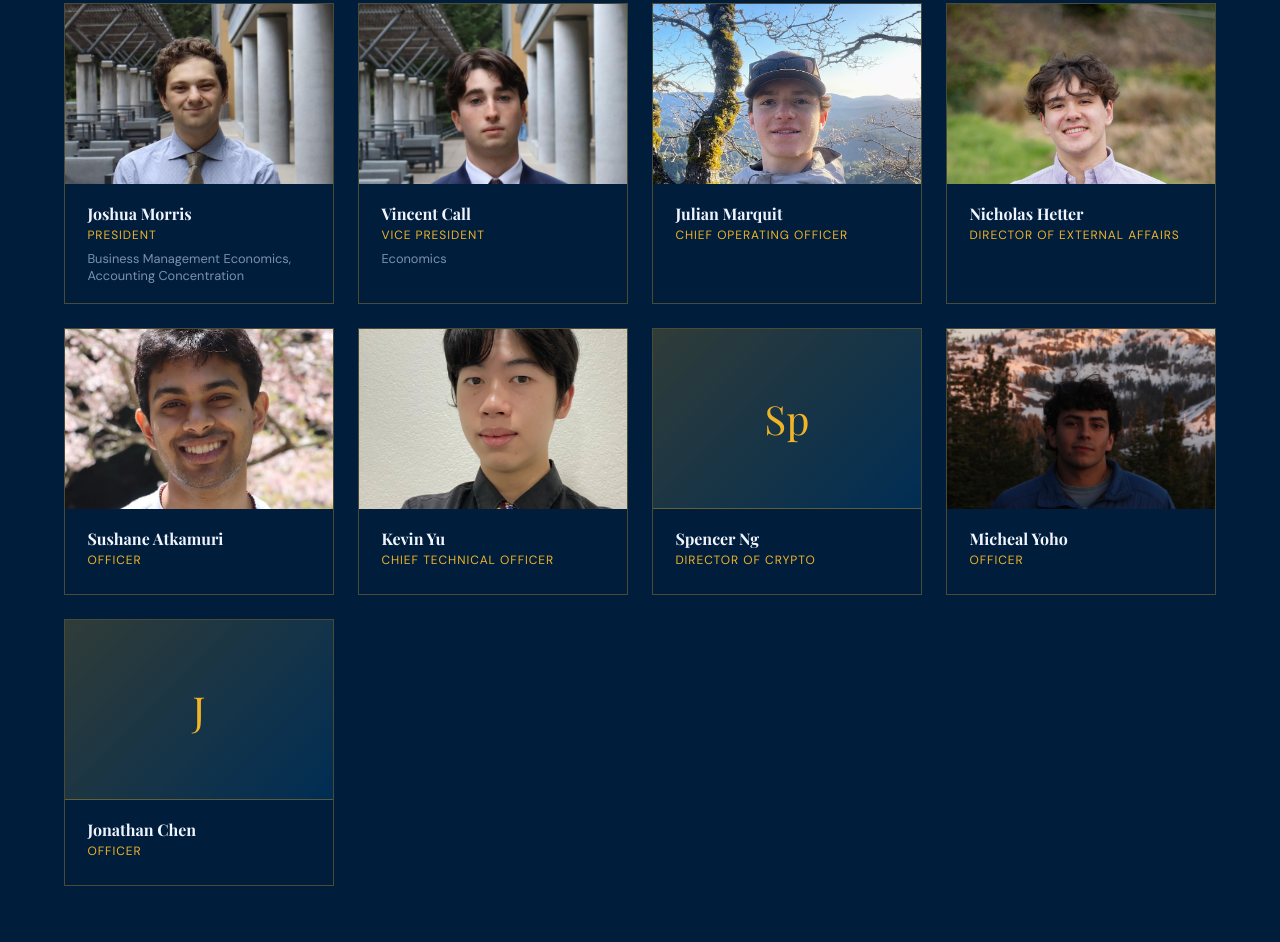
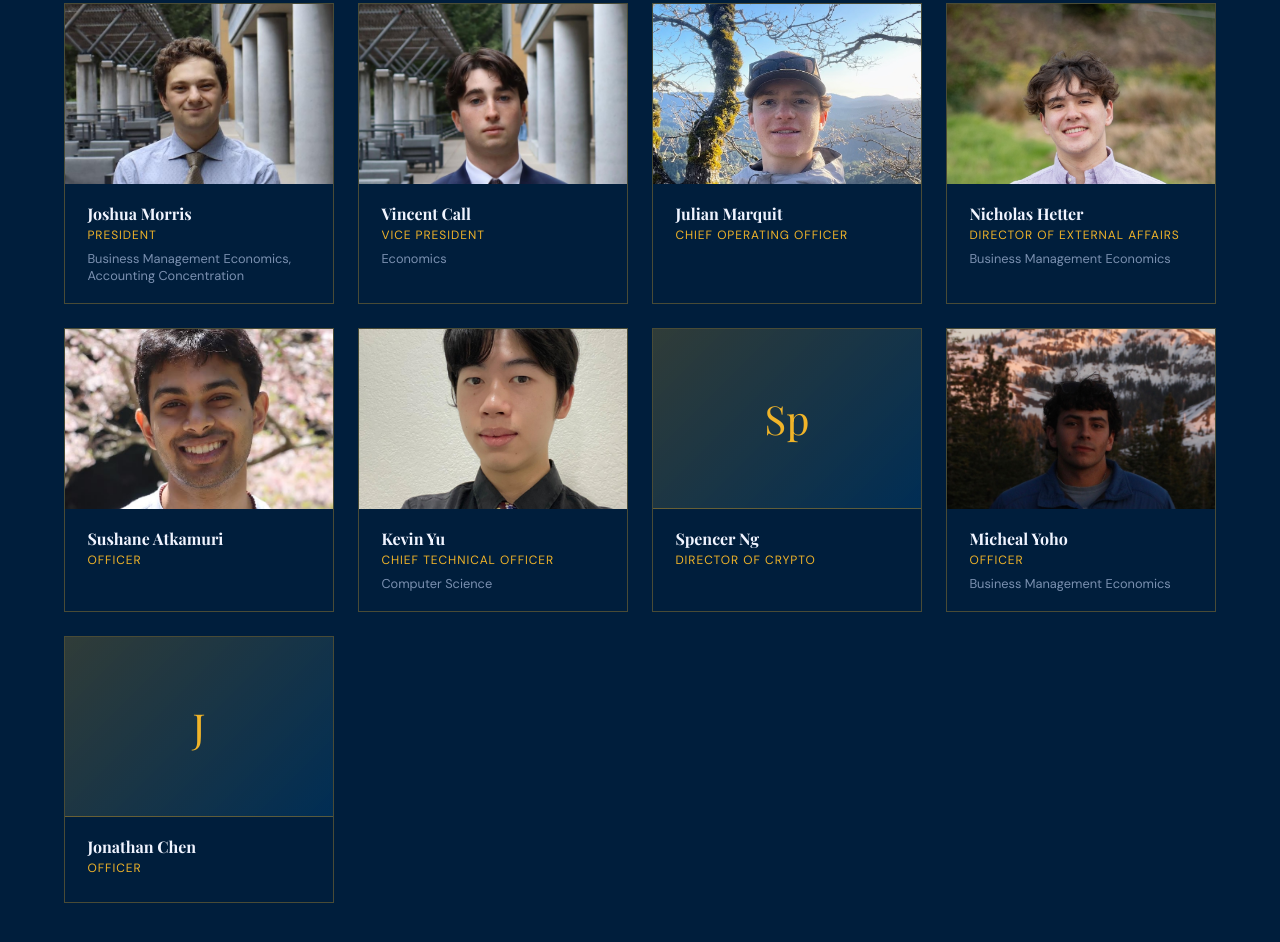
Before and after one commit to In4r/slugfundwebsite, a plain HTML site: page index.html in a window 1280 px wide. Shown: the part 4109-5051 px from the top of the page. Drawn offline with nearby package versions, Linux system fonts and the light colour scheme.

Commit message:
added majors

```diff
--- a/index.html
+++ b/index.html
@@ -579,7 +579,7 @@
       <div class="team-info">
         <h4>Nicholas Hetter</h4>
         <div class="role">Director of External Affairs</div>
-        <div class="major"></div>
+        <div class="major">Business Management Economics</div>
       </div>
     </div>
     <div class="team-card reveal">
@@ -595,7 +595,7 @@
       <div class="team-info">
         <h4>Kevin Yu</h4>
         <div class="role">Chief Technical Officer</div>
-        <div class="major"></div>
+        <div class="major">Computer Science</div>
       </div>
     </div>
     <div class="team-card reveal">
@@ -611,7 +611,7 @@
       <div class="team-info">
         <h4>Micheal Yoho</h4>
         <div class="role">Officer</div>
-        <div class="major"></div>
+        <div class="major">Business Management Economics</div>
       </div>
     </div>
     <div class="team-card reveal">
```
